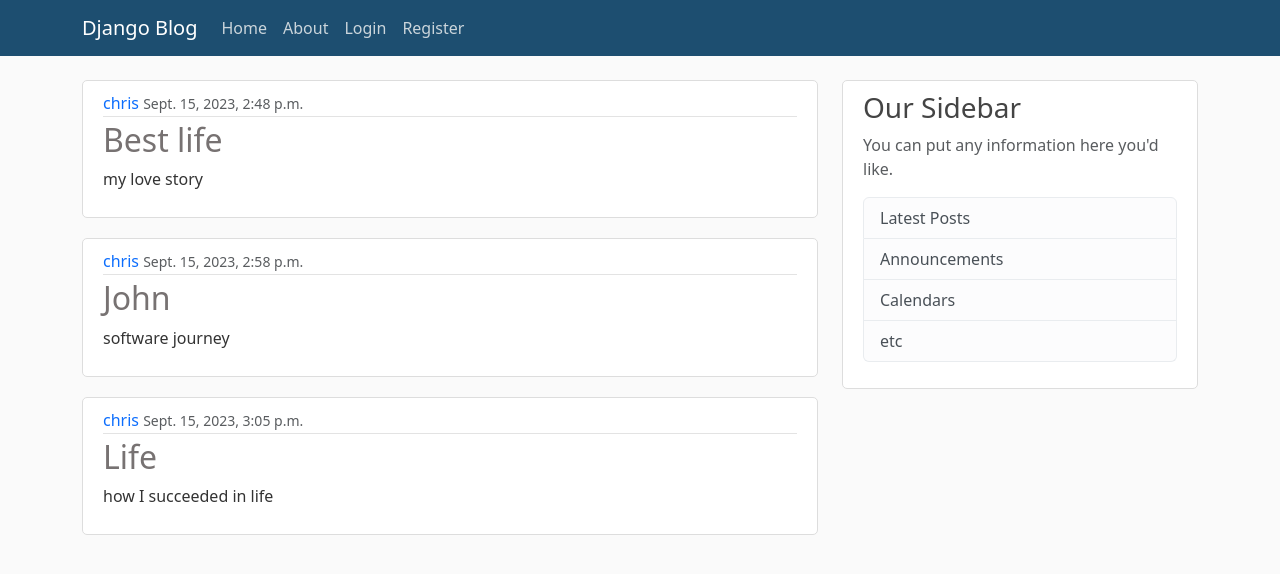
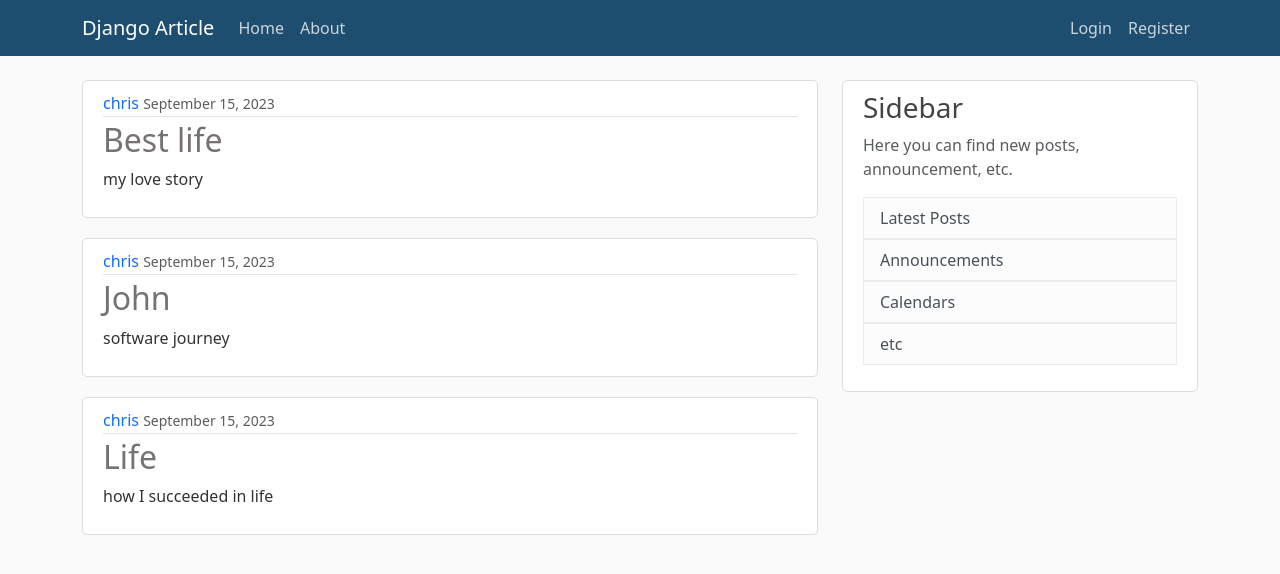
Before and after one commit to hakichris/python_project, a Django app: page /blog/ in a window 1280 px wide. Shown: the top 574 px of the page. Run offline with Django 4.2, Linux system fonts and the light colour scheme; data comes from the database, SQL or seed files in the repository; some libraries are stand-ins or nearby versions.

Commit message:
Update html

```diff
--- a/blog/templates/blog/base.html
+++ b/blog/templates/blog/base.html
@@ -1,11 +1,10 @@
-{% load static %}
 <!DOCTYPE html>
 <html lang="en">
   <head>
-    <meta charset="utf-8" />
-    <meta charset="utf-8">
-    <meta name="viewport" content="width=device-width, initial-scale=1">
-    <link href="https://cdn.jsdelivr.net/npm/bootstrap@5.3.1/dist/css/bootstrap.min.css" rel="stylesheet" integrity="sha384-4bw+/aepP/YC94hEpVNVgiZdgIC5+VKNBQNGCHeKRQN+PtmoHDEXuppvnDJzQIu9" crossorigin="anonymous">
+    {% load static %}
+    {% load bootstrap5 %}
+    {% bootstrap_css %}
+    {% bootstrap_javascript %}
     <link  rel="stylesheet" type="text/css" href="{% static 'blog/main.css' %}">
     {% if title %}
         <title>Blog - {{ title }}</title>
@@ -21,37 +20,24 @@
       content="Web site created using create-react-app"
     />
     <link href='https://fonts.googleapis.com/css?family=Jost' rel='stylesheet'>
-    <!--
-      manifest.json provides metadata used when your web app is installed on a
-      user's mobile device or desktop. See https://developers.google.com/web/fundamentals/web-app-manifest/
-    -->
     <link rel="manifest" href="%PUBLIC_URL%/manifest.json" />
 
-    <!-- Google tag (gtag.js) -->
-<script async src="https://www.googletagmanager.com/gtag/js?id=G-KTVPRWGLL6"></script>
-<script>
-  window.dataLayer = window.dataLayer || [];
-  function gtag(){dataLayer.push(arguments);}
-  gtag('js', new Date());
-
-  gtag('config', 'G-KTVPRWGLL6');
-</script>
   </head>
   <body>
     <header class="site-header">
       <nav class="navbar navbar-expand-md navbar-dark bg-steel fixed-top">
         <div class="container">
-          <a class="navbar-brand mr-4" href="/">Django Blog</a>
+          <a class="navbar-brand mr-4" href="{% url 'blog-home' %}">Django Article</a>
           <button class="navbar-toggler" type="button" data-toggle="collapse" data-target="#navbarToggle" aria-controls="navbarToggle" aria-expanded="false" aria-label="Toggle navigation">
           <span class="navbar-toggler-icon"></span>
           </button>
           <div class="collapse navbar-collapse" id="navbarToggle">
             <div class="navbar-nav mr-auto">
-              <a class="nav-item nav-link" href="/">Home</a>
-              <a class="nav-item nav-link" href="/about">About</a>
+              <a class="nav-item nav-link" href="{% url 'blog-home' %}">Home</a>
+              <a class="nav-item nav-link" href="{% url 'blog-about' %}">About</a>
             </div>
             <!-- Navbar Right Side -->
-            <div class="navbar-nav">
+            <div class="navbar-nav ms-auto">
               <a class="nav-item nav-link" href="#">Login</a>
               <a class="nav-item nav-link" href="#">Register</a>
             </div>
@@ -66,19 +52,18 @@
         </div>
         <div class="col-md-4">
           <div class="content-section">
-            <h3>Our Sidebar</h3>
-            <p class='text-muted'>You can put any information here you'd like.
+            <h3>Sidebar</h3>
+            <p class='text-muted'> Here you can find new posts, announcement, etc.
               <ul class="list-group">
-                <li class="list-group-item list-group-item-light">Latest Posts</li>
-                <li class="list-group-item list-group-item-light">Announcements</li>
-                <li class="list-group-item list-group-item-light">Calendars</li>
-                <li class="list-group-item list-group-item-light">etc</li>
+                <a href="#"><li class="list-group-item list-group-item-light">Latest Posts</li></a>
+                <a href="#"><li class="list-group-item list-group-item-light">Announcements</li></a>
+                <a href="#"><li class="list-group-item list-group-item-light">Calendars</li></a>
+                </a><a href="#"><li class="list-group-item list-group-item-light">etc</li></a>
               </ul>
             </p>
           </div>
         </div>
       </div>
     </main>
-   <script src="https://cdn.jsdelivr.net/npm/bootstrap@5.3.1/dist/js/bootstrap.bundle.min.js" integrity="sha384-HwwvtgBNo3bZJJLYd8oVXjrBZt8cqVSpeBNS5n7C8IVInixGAoxmnlMuBnhbgrkm" crossorigin="anonymous"></script>
   </body>
 </html>
--- a/blog/templates/blog/home.html
+++ b/blog/templates/blog/home.html
@@ -7,7 +7,7 @@
         <div class="media-body">
           <div class="article-metadata">
             <a class="mr-2" href="#">{{ post.author }}</a>
-            <small class="text-muted">{{ post.date_posted }}</small>
+            <small class="text-muted">{{ post.date_posted|date:"F d, Y" }}</small>
           </div>
           <h2><a class="article-title" href="#">{{ post.title }}</a></h2>
           <p class="article-content">{{ post.content }}</p>
```
